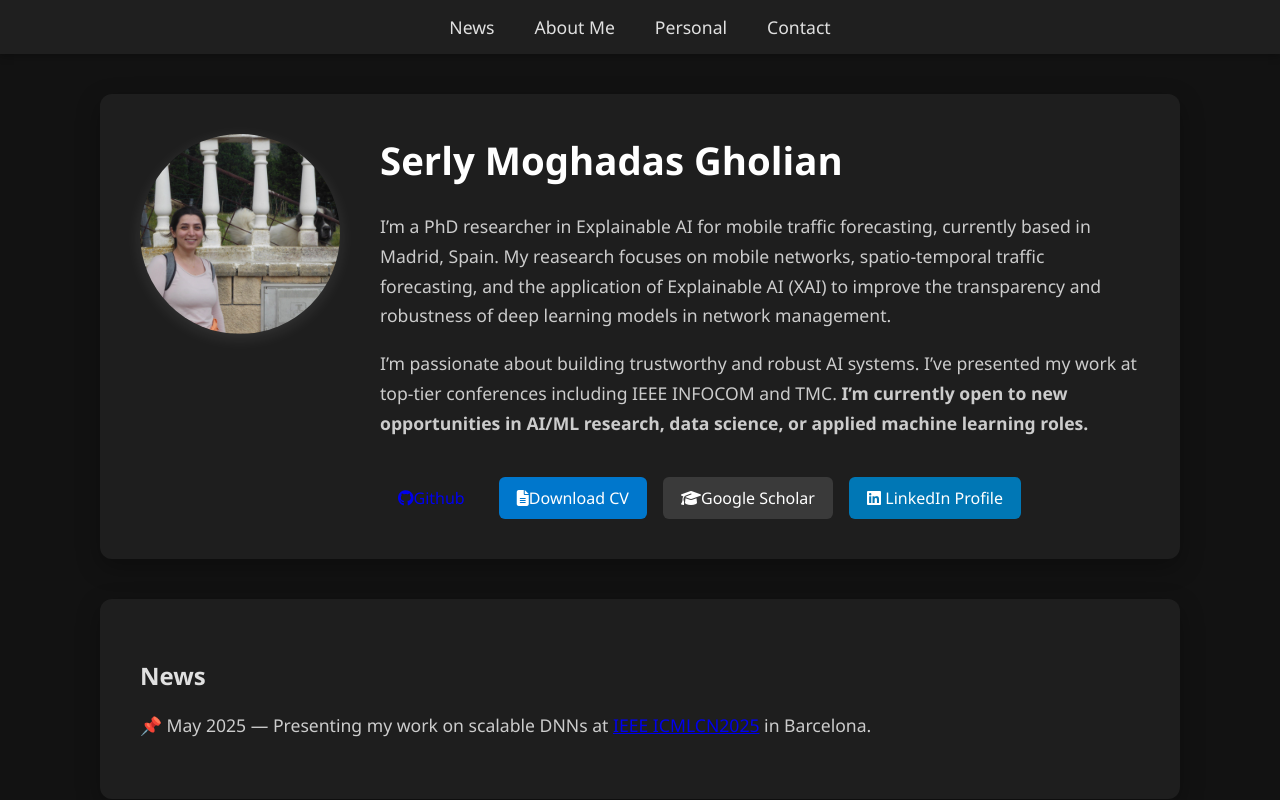
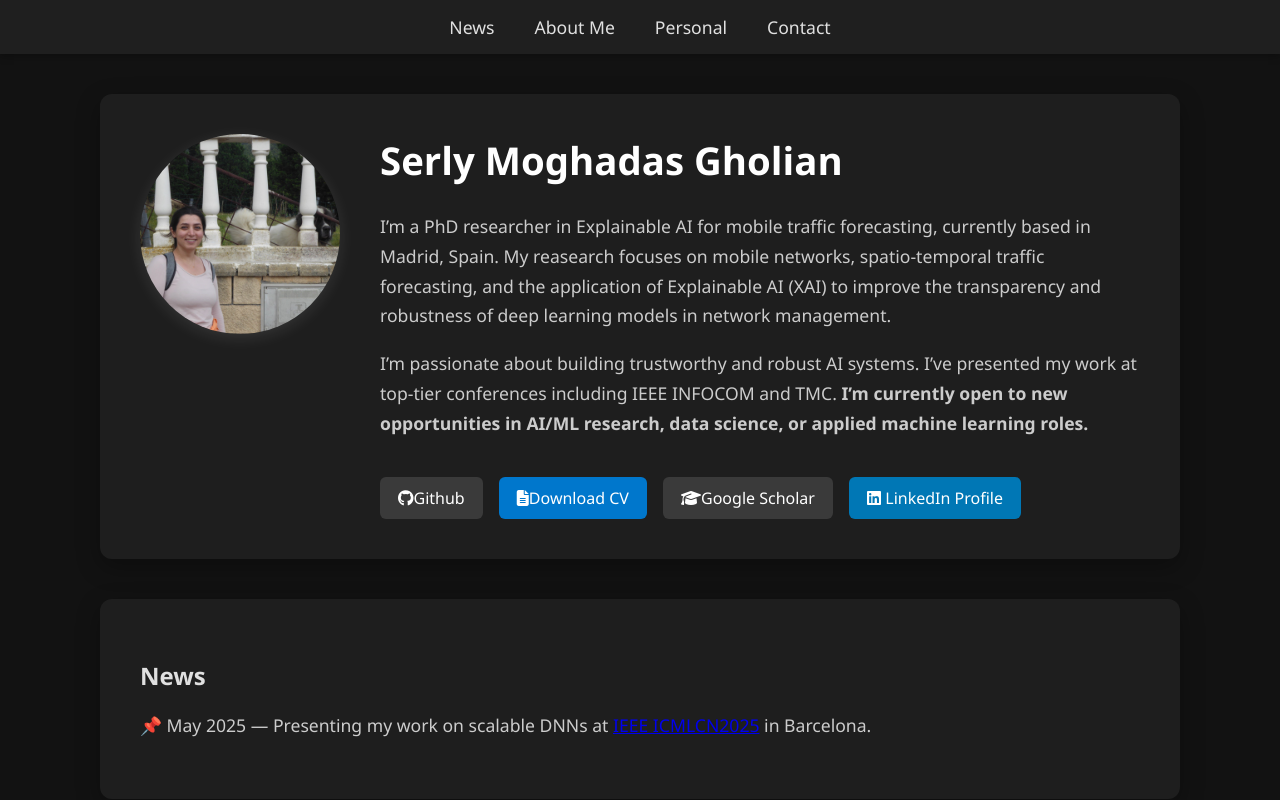
Before and after one commit to serly93/serly93.github.io, a plain HTML site: page index.html in a window 1280 px wide. Shown: the top 800 px of the page. Drawn offline with Linux system fonts and the light colour scheme.

Commit message:
fix links

```diff
--- a/index.html
+++ b/index.html
@@ -78,6 +78,13 @@
       font-size: 1em;
       transition: background 0.2s ease;
     }
+    .github {
+      background: #3a3a3a;
+      color: white;
+    }
+    .github:hover {
+      background: #575757;
+    }
     .cv {
       background: #0077cc;
       color: white;
@@ -125,7 +132,7 @@
         <strong>I’m currently open to new opportunities in AI/ML research, data science, or applied machine learning roles.</strong>
       </p>
       <div class="links">
-        <a href="https://github.com/serly93" target="_blank" class="Github"><i class="fab fa-github"></i>Github</a>
+        <a href="https://github.com/serly93" target="_blank" class="github"><i class="fab fa-github"></i>Github</a>
         <a href="cv.pdf" class="cv" download><i class="fas fa-file-alt"></i>Download CV</a>
         <a href="https://scholar.google.com/citations?user=d9KKE0cAAAAJ&hl=en" target="_blank" class="scholar"><i class="fas fa-graduation-cap"></i>Google Scholar</a>
         <a href="https://www.linkedin.com/in/serly-gholian/" target="_blank" class="linkedin"><i class="fab fa-linkedin"></i>
```
